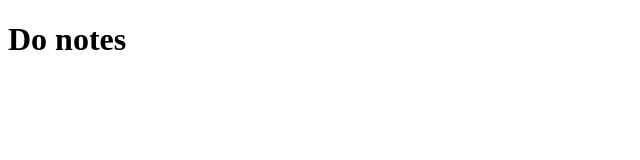
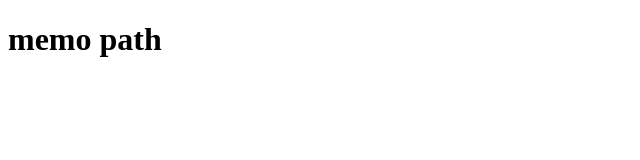
Before and after one commit to abdelkarimain/memopath, a plain HTML site: page index.html in a window 1280 px wide. Shown: the whole page, without its empty margins (0-640 px from the left). Drawn offline with Linux system fonts and the light colour scheme.

Commit message:
Update index.html

```diff
--- a/index.html
+++ b/index.html
@@ -6,6 +6,6 @@
     <title>Do Notes</title>
 </head>
 <body>
-    <h1>Do notes</h1>
+    <h1>memo path</h1>
 </body>
 </html>
```
